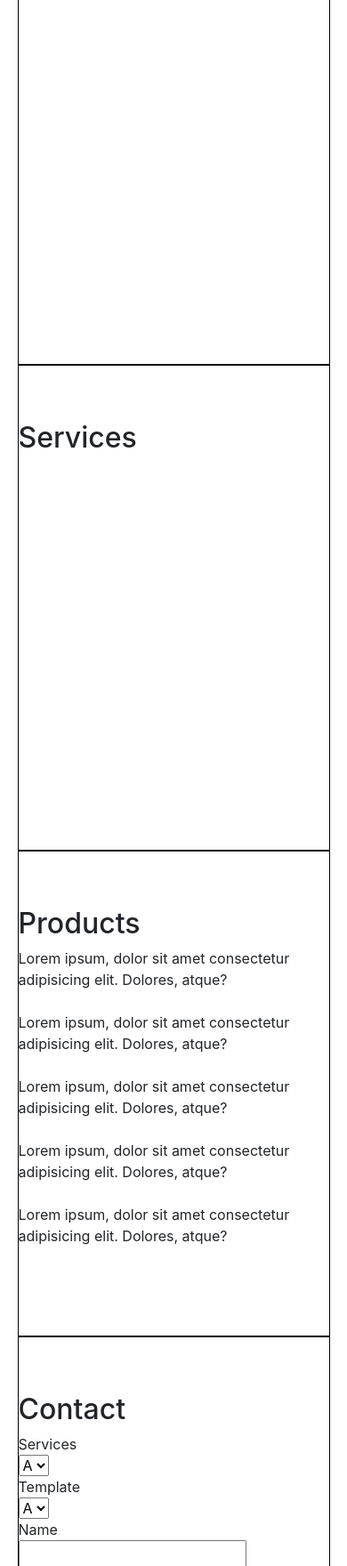
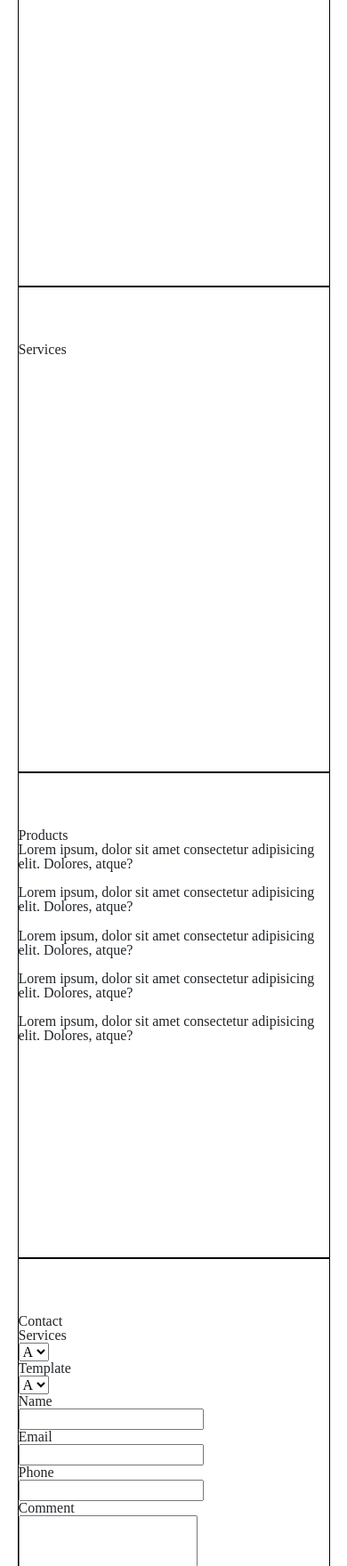
Before and after one commit to apricotmedia/apricotmedia.github.io, a website: page index.html in a window 390 px wide. Shown: the part 240-2000 px from the top of the page at 89% size. Drawn offline with nearby package versions, Linux system fonts and the light colour scheme.

Commit message:
css reset

```diff
--- a/css/main.css
+++ b/css/main.css
@@ -1,5 +1,142 @@
+/* http://meyerweb.com/eric/tools/css/reset/
+   v2.0 | 20110126
+   License: none (public domain)
+*/
+html,
+body,
+div,
+span,
+applet,
+object,
+iframe,
+h1,
+h2,
+h3,
+h4,
+h5,
+h6,
+p,
+blockquote,
+pre,
+a,
+abbr,
+acronym,
+address,
+big,
+cite,
+code,
+del,
+dfn,
+em,
+img,
+ins,
+kbd,
+q,
+s,
+samp,
+small,
+strike,
+strong,
+sub,
+sup,
+tt,
+var,
+b,
+u,
+i,
+center,
+dl,
+dt,
+dd,
+ol,
+ul,
+li,
+fieldset,
+form,
+label,
+legend,
+table,
+caption,
+tbody,
+tfoot,
+thead,
+tr,
+th,
+td,
+article,
+aside,
+canvas,
+details,
+embed,
+figure,
+figcaption,
+footer,
+header,
+hgroup,
+menu,
+nav,
+output,
+ruby,
+section,
+summary,
+time,
+mark,
+audio,
+video {
+  margin: 0;
+  padding: 0;
+  border: 0;
+  font-size: 100%;
+  font: inherit;
+  vertical-align: baseline; }
+
+/* HTML5 display-role reset for older browsers */
+article,
+aside,
+details,
+figcaption,
+figure,
+footer,
+header,
+hgroup,
+menu,
+nav,
+section {
+  display: block; }
+
+body {
+  line-height: 1; }
+
+ol,
+ul {
+  list-style: none; }
+
+blockquote,
+q {
+  quotes: none; }
+
+blockquote:before,
+blockquote:after,
+q:before,
+q:after {
+  content: '';
+  content: none; }
+
+table {
+  border-collapse: collapse;
+  border-spacing: 0; }
+
 .carousel {
   width: 100%; }
+
+.contact .visual {
+  display: flex;
+  flex-direction: column; }
+  .contact .visual .change {
+    height: 20%;
+    background-color: black; }
+  .contact .visual .con-cont {
+    height: 80%; }
 
 .contain {
   margin: 0 auto;
--- a/css/min/main.css
+++ b/css/min/main.css
@@ -1 +1 @@
-.carousel{width:100%}.contain{margin:0 auto;width:90%;height:140vw;border:1px solid #000}.contain .divider{width:100%;height:62px}@media (min-width:576px){body{background-color:#ff0}.contain{height:100vw}}@media (min-width:768px){body{background-color:red}.contain{height:80vw}}@media (min-width:992px){body{background-color:#00f}.contain{height:70vw}}@media (min-width:1200px){body{background-color:green}.contain{height:45vw}}
+a,abbr,acronym,address,applet,article,aside,audio,b,big,blockquote,body,canvas,caption,center,cite,code,dd,del,details,dfn,div,dl,dt,em,embed,fieldset,figcaption,figure,footer,form,h1,h2,h3,h4,h5,h6,header,hgroup,html,i,iframe,img,ins,kbd,label,legend,li,mark,menu,nav,object,ol,output,p,pre,q,ruby,s,samp,section,small,span,strike,strong,sub,summary,sup,table,tbody,td,tfoot,th,thead,time,tr,tt,u,ul,var,video{margin:0;padding:0;border:0;font-size:100%;font:inherit;vertical-align:baseline}article,aside,details,figcaption,figure,footer,header,hgroup,menu,nav,section{display:block}body{line-height:1}ol,ul{list-style:none}blockquote,q{quotes:none}blockquote:after,blockquote:before,q:after,q:before{content:"";content:none}table{border-collapse:collapse;border-spacing:0}.carousel{width:100%}.contact .visual{display:-webkit-box;display:-ms-flexbox;display:flex;-webkit-box-orient:vertical;-webkit-box-direction:normal;-ms-flex-direction:column;flex-direction:column}.contact .visual .change{height:20%;background-color:#000}.contact .visual .con-cont{height:80%}.contain{margin:0 auto;width:90%;height:140vw;border:1px solid #000}.contain .divider{width:100%;height:62px}@media (min-width:576px){body{background-color:#ff0}.contain{height:100vw}}@media (min-width:768px){body{background-color:red}.contain{height:80vw}}@media (min-width:992px){body{background-color:#00f}.contain{height:70vw}}@media (min-width:1200px){body{background-color:green}.contain{height:45vw}}
```
